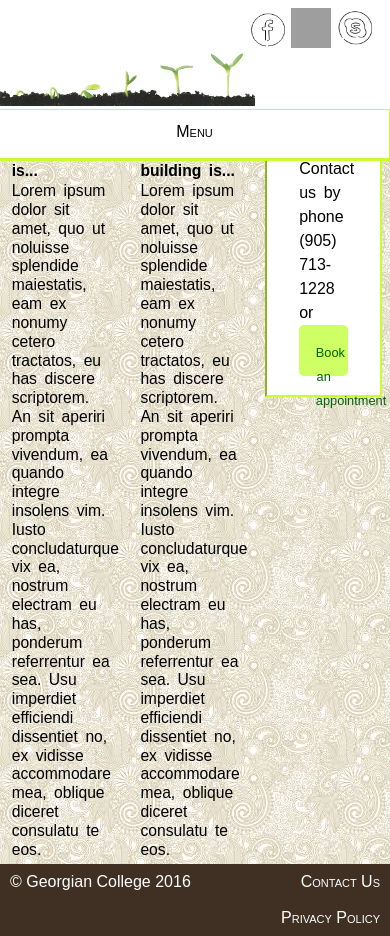
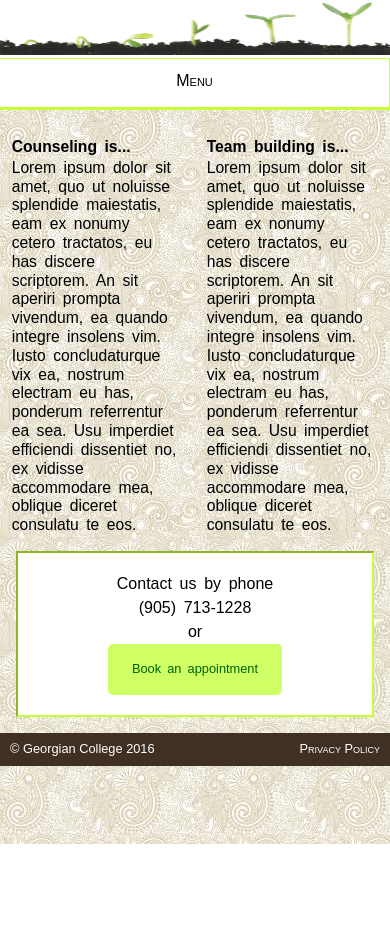
Before and after one commit to nesspire00/website_project, a PHP site: page /html/counseling_team_building.html in a window 390 px wide. After the commit the page ends 844 px from the top, so only its background shows below. Run offline with PHP 8.4, Linux system fonts and the light colour scheme; grey boxes are pictures that could not be loaded.

Commit message:
Сдали проэкт кароч

```diff
--- a/css/pages/counseling_team_building.css
+++ b/css/pages/counseling_team_building.css
@@ -102,5 +102,26 @@ section h1 {
     }
     aside .button {
         font-size: 0.8em!important;
+        padding: 1em!important;
+        margin-left: 20%!important;
+    }
+    footer {
+        position: static!important;
+    }
+    section {
+        height: auto;
+    }
+    .contact_us {
+        float: none;
+        clear: left;
+        width: auto;
+        margin: 1em;
+        text-align: center;
+    }
+    .counseling {
+        width: 50%;
+    }
+    .team_building {
+        width: 50%;
     }
 }
--- a/css/pages/inspirational_photos.css
+++ b/css/pages/inspirational_photos.css
@@ -15,5 +15,6 @@ main img {
     main img {
         float: none;
         width: 100%;
+        height: auto;
     }
 }
--- a/css/style.css
+++ b/css/style.css
@@ -164,6 +164,10 @@ footer a {
     visibility: visible;
 }
 
+.topnav li > ul.submenu_resources {
+    display: block!important;
+}
+
 .submenu a {
     text-align: center;
     vertical-align: middle;
@@ -249,6 +253,7 @@ footer a {
     /* display submenu items */
     .nav_responsive .submenu_services {
         display: block;
+        background-color: whitesmoke;
     }
     .nav_responsive .submenu_resources {
         display: block;
@@ -262,15 +267,30 @@ footer a {
     * {
         font-size: 1em!important;
     }
-    .poster .button {
-        font-size: 2em!important;
-        padding: 1em!important;
-        width: 80%!important;
+    .button {
+        font-size: 1.5em!important;
+        width: 60%!important;
         height: 4em!important;
-        padding-left: 0px!important;
+        margin-left: 0em!important;
+        padding: 0!important;
     }
-    footer nav a:last-child {
+    .button a {
+        margin: -1em;
+        padding: 0!important;
+    }
+    footer nav a:last-child,
+    footer nav a:first-child {
         display: none!important;
         visibility: collapse!important;
     }
+    .social_icons {
+        display: none;
+    }
+    .logo img {
+        width: 100%;
+        height: 55px;
+    }
+    footer {
+        font-size: 0.8em!important;
+    }
 }
--- a/html/about_us.html
+++ b/html/about_us.html
@@ -40,7 +40,7 @@
         </div>
 
         <div class="logo">
-            <a href="../../index.html">
+            <a href="../index.html">
                 <img src="../images/logo.jpg" alt="Logo" />
             </a>
         </div>
--- a/html/contact.html
+++ b/html/contact.html
@@ -40,7 +40,7 @@
         </div>
 
         <div class="logo">
-            <a href="../../index.html">
+            <a href="../index.html">
                 <img src="../images/logo.jpg" alt="Logo" />
             </a>
         </div>
@@ -135,7 +135,7 @@
     </aside>
 
     <footer>
-        <small>&copy;; Georgian College 2016</small>
+        <small>&copy; Georgian College 2016</small>
         <nav>
             <a href="contact.html">Contact Us</a>
             <a href="javascript:privacyAlert()">Privacy Policy</a>
--- a/html/counseling_team_building.html
+++ b/html/counseling_team_building.html
@@ -40,7 +40,7 @@
         </div>
 
         <div class="logo">
-            <a href="../../index.html">
+            <a href="../index.html">
                 <img src="../images/logo.jpg" alt="Logo" />
             </a>
         </div>
--- a/html/feedback.html
+++ b/html/feedback.html
@@ -40,7 +40,7 @@
         </div>
 
         <div class="logo">
-            <a href="../../index.html">
+            <a href="../index.html">
                 <img src="../images/logo.jpg" alt="Logo" />
             </a>
         </div>
--- a/html/inspirational_photos.html
+++ b/html/inspirational_photos.html
@@ -40,7 +40,7 @@
         </div>
 
         <div class="logo">
-            <a href="../../index.html">
+            <a href="../index.html">
                 <img src="../images/logo.jpg" alt="Logo" />
             </a>
         </div>
--- a/html/resources.html
+++ b/html/resources.html
@@ -40,7 +40,7 @@
         </div>
 
         <div class="logo">
-            <a href="../../index.html">
+            <a href="../index.html">
                 <img src="../images/logo.jpg" alt="Logo" />
             </a>
         </div>
--- a/html/services.html
+++ b/html/services.html
@@ -40,7 +40,7 @@
         </div>
 
         <div class="logo">
-            <a href="../../index.html">
+            <a href="../index.html">
                 <img src="../images/logo.jpg" alt="Logo" />
             </a>
         </div>
```
Also changed, not shown: css/pages/about_us.css (+9 -5 lines), css/pages/contact.css (+22 -0 lines), css/pages/feedback.css (+12 -0 lines), css/pages/services.css (+10 -5 lines), index.html (+5 -2 lines), 2 other files.
